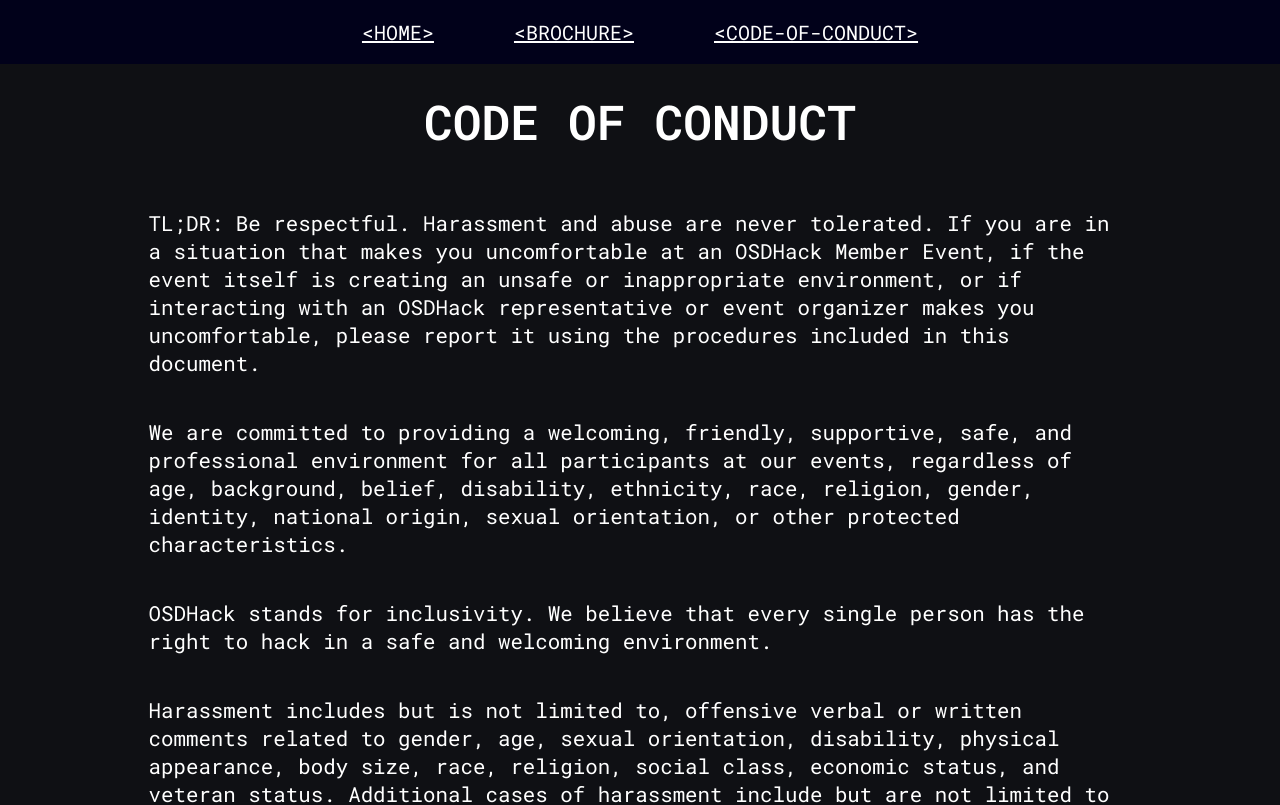
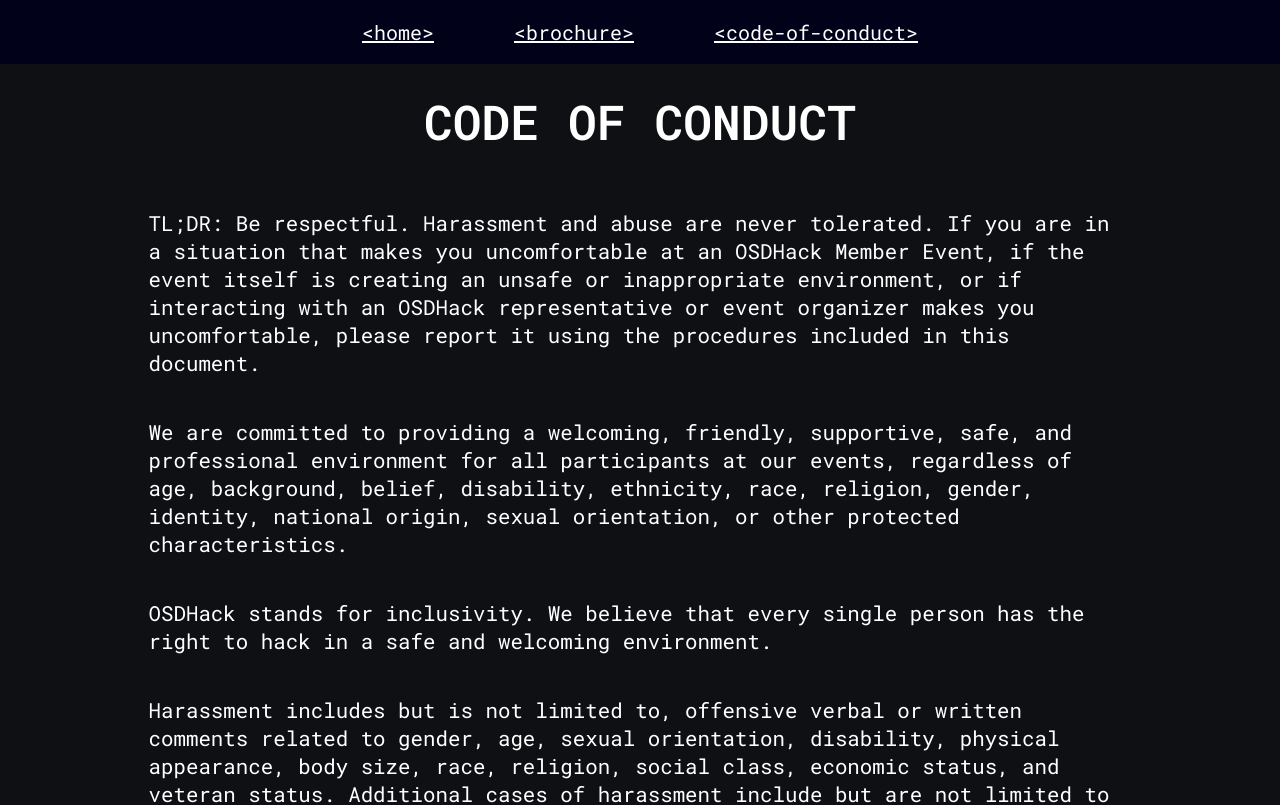
Before and after one commit to osdc/osdhack-24, a React (Create React App) app in the folder client/: page /cod in a window 1280 px wide. Shown: the top 805 px of the page. Built offline with nearby package versions, Linux system fonts and the light colour scheme; a web font is replaced by a local one.

Commit message:
Minor design changes

```diff
--- a/client/src/Components/About/About.jsx
+++ b/client/src/Components/About/About.jsx
@@ -6,8 +6,9 @@ const About = () => {
     return (
         <>
             <div className='aboutsection' id="about">
-                <div className="aboutheading">WHAT IS OSDHACK ?</div>
+                <div className="aboutheading">&lt;what is osdhack&gt;</div>
                 <div className="aboutcontent">
+                    <div className="para">&lt;begin&gt;</div>
                     <div className="para">
                     OSDHack’24 will be a hybrid hackathon organized by the Open-Source Developers Community of JIIT, Noida. It will be a three-day event scheduled for 19-21 April 2023, focusing on fostering innovation and collaboration among the jaypee university's students only. It will be a 48-hour long congregation of like-minded hackers and tech enthusiasts where participants will brainstorm and build on their ideas.
                     </div>
--- a/client/src/Components/Footer/Footer.css
+++ b/client/src/Components/Footer/Footer.css
@@ -71,6 +71,7 @@
     color:white;
     transition: 0.4s ease-in-out;
     margin-right:5%;
+    font-size: 1.3rem;
 }
 
 .social-icons a:hover{
--- a/client/src/Components/Footer/Footer.jsx
+++ b/client/src/Components/Footer/Footer.jsx
@@ -14,10 +14,10 @@ function Footer() {
       <div className="footer-links">
           <h3>Quick Links</h3>
           <ul className='quicklinks'>
-            <Link to="/">Home</Link>
-            <Link to="/team">Team</Link>
+            <Link to="/">home</Link>
+            <Link to="/cod">code-of-conduct</Link>
             {/* <Link to="/gallery">Gallery</Link> */}
-            <a href="">Register</a>
+            <a href="">register</a>
           </ul>
         </div>
         <div className="footer-info">
--- a/client/src/Components/Navbar/Navbar.jsx
+++ b/client/src/Components/Navbar/Navbar.jsx
@@ -29,10 +29,10 @@ const Homepage = ({ openMyComponent }) => {
                     <div
                         className={`navbar-items ${isMobileMenuOpen ? "mobilemenu" : ""}`}
                     >
-                        <Link to='/' onClick={closeMobileMenu}>&lt;HOME&gt;</Link>
-                        <Link to='/brochure' onClick={closeMobileMenu}>&lt;BROCHURE&gt;</Link>
+                        <Link to='/' onClick={closeMobileMenu}>&lt;home&gt;</Link>
+                        <Link to='/brochure' onClick={closeMobileMenu}>&lt;brochure&gt;</Link>
                         {/* <Link to='/gallery' onClick={closeMobileMenu}>&lt;gallery&gt;</Link> */}
-                        <Link to='/cod' onClick={closeMobileMenu}>&lt;CODE-OF-CONDUCT&gt;</Link>
+                        <Link to='/cod' onClick={closeMobileMenu}>&lt;code-of-conduct&gt;</Link>
                     </div>
                 </div>
             </div>
--- a/client/src/Components/Timeline/Timeline.jsx
+++ b/client/src/Components/Timeline/Timeline.jsx
@@ -8,7 +8,7 @@ const Timeline = () => {
            <div className="timeline-heading">TIMELINE</div>
             <div className="timeline">
                 <div className="container left-container">
-                    <img src={logo} alt="" />
+                    {/* <img src={logo} alt="" /> */}
                     <div className="text-box">
                         <h2>19th April 2024</h2>
                         <p>From 5PM onwards</p>
@@ -18,7 +18,7 @@ const Timeline = () => {
                     </div>
                 </div>
                 <div className="container right-container">
-                    <img src={logo} alt="" />
+                    {/* <img src={logo} alt="" /> */}
                     <div className="text-box">
                         <h2>19th April 2024</h2>
                         <p>From 6PM onwards</p>
@@ -28,7 +28,7 @@ const Timeline = () => {
                     </div>
                 </div>
                 <div className="container left-container">
-                    <img src={logo} alt="" />
+                    {/* <img src={logo} alt="" /> */}
                     <div className="text-box">
                         <h2>19th April 2024</h2>
                         <p>6PM to 9PM</p>
@@ -38,7 +38,7 @@ const Timeline = () => {
                     </div>
                 </div>
                 <div className="container right-container">
-                    <img src={logo} alt="" />
+                    {/* <img src={logo} alt="" /> */}
                     <div className="text-box">
                         <h2>9PM onwards on 19th April - 1PM on 20th April</h2>
                         <p>Development of the Projects</p>
@@ -47,7 +47,7 @@ const Timeline = () => {
                     </div>
                 </div>
                 <div className="container left-container">
-                    <img src={logo} alt="" />
+                    {/* <img src={logo} alt="" /> */}
                     <div className="text-box">
                         <h2>20th April 2024</h2>
                         <p>1PM to 7PM</p>
@@ -57,7 +57,7 @@ const Timeline = () => {
                     </div>
                 </div>
                 <div className="container right-container">
-                    <img src={logo} alt="" />
+                    {/* <img src={logo} alt="" /> */}
                     <div className="text-box">
                         <h2>7PM onwards on 20th April - 9AM on 21th April</h2>
                         <p>Development of the Projects</p>
@@ -66,7 +66,7 @@ const Timeline = () => {
                     </div>
                 </div>
                 <div className="container left-container">
-                    <img src={logo} alt="" />
+                    {/* <img src={logo} alt="" /> */}
                     <div className="text-box">
                         <h2>21th April 2024</h2>
                         <p>9AM to 6PM</p>
@@ -76,7 +76,7 @@ const Timeline = () => {
                     </div>
                 </div>
                 <div className="container right-container">
-                    <img src={logo} alt="" />
+                    {/* <img src={logo} alt="" /> */}
                     <div className="text-box">
                         <h2>21th April 2024</h2>
                         <p>6PM to 7PM</p>
--- a/client/src/pages/Home/Home.css
+++ b/client/src/pages/Home/Home.css
@@ -29,7 +29,6 @@
     top: 0;
     left: 5%;
     width:5%;
-    background: #d90c39;
     padding:0.5% 1%;
 }
 
--- a/client/src/pages/Layout.jsx
+++ b/client/src/pages/Layout.jsx
@@ -10,10 +10,11 @@ const Layout = () => {
         <>
             <Home />
             <About />
-            <ExploreCard />
+            {/* <ExploreCard /> */}
+            <Prizes/>
             <Timeline />
             {/* <Faculty/> */}
-            <Prizes/>
+
         </>
     )
 }
```
Also changed, not shown: 1 other file (tests, documents, lock files or other folders).
